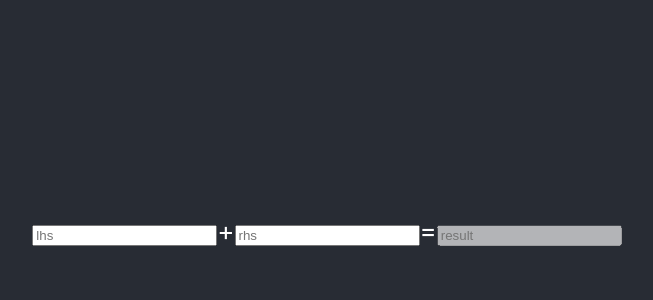
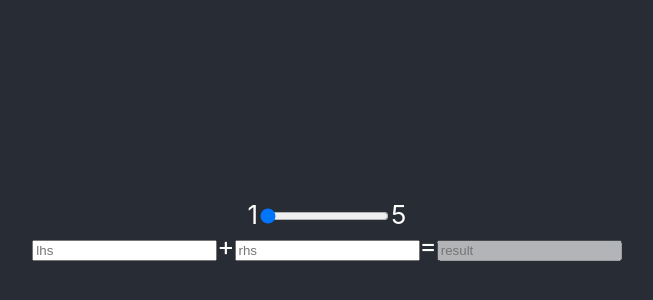
Before and after one commit to bboe/sbhacksiv_react, a React (Create React App) app: page / in a window 1280 px wide. Shown: the part 170-470 px from the top of the page, without its empty margins (313-966 px from the left). Built offline with nearby package versions, Linux system fonts and the light colour scheme.

Commit message:
Add calculator select

```diff
--- a/src/App.jsx
+++ b/src/App.jsx
@@ -1,14 +1,39 @@
 import React from 'react';
 import './App.css';
 
-function App() {
+class App extends React.Component {
+    constructor(props) {
+        super(props);
+        this.state = {
+            calculators: 1
+        }
+    }
+
+    updateCalculators = (event) => {
+        this.setState({calculators: parseInt(event.target.value)});
+    }
+
+    render() {
+        let calculators = [...Array(this.state.calculators)].map((_, i) => <Calculator />);
         return (
         <div className="App">
           <header className="App-header">
-        <Calculator />
+            <CalculatorSelect calculators={this.state.calculators} onChange={this.updateCalculators} />
+            {calculators}
           </header>
         </div>
         );
+    }
+}
+
+class CalculatorSelect extends React.Component {
+    render() {
+        return (
+            <div>
+                1<input max="5" min="1" onChange={this.props.onChange} type="range" value={this.props.calculators} />5
+            </div>
+        );
+    }
 }
 
 class Calculator extends React.Component {
```
Lines whose indentation alone changed are shown as unchanged.
